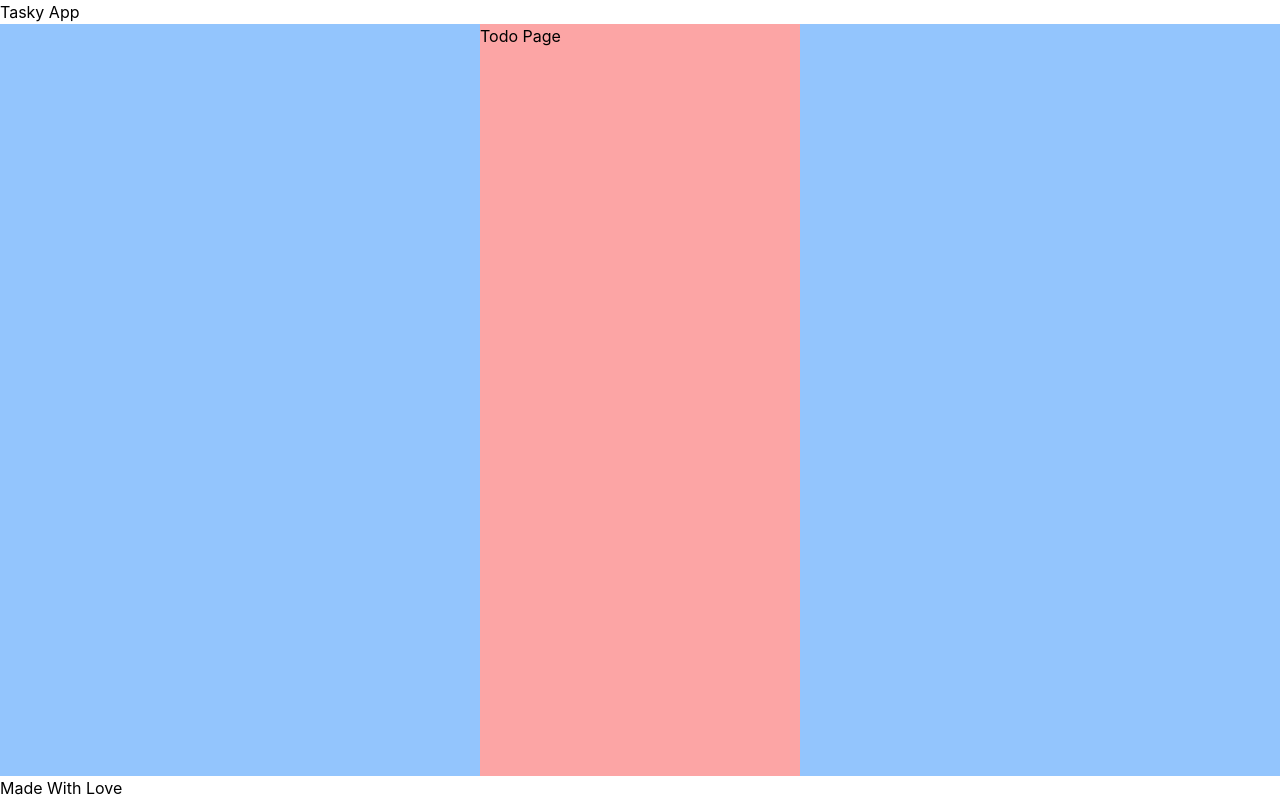
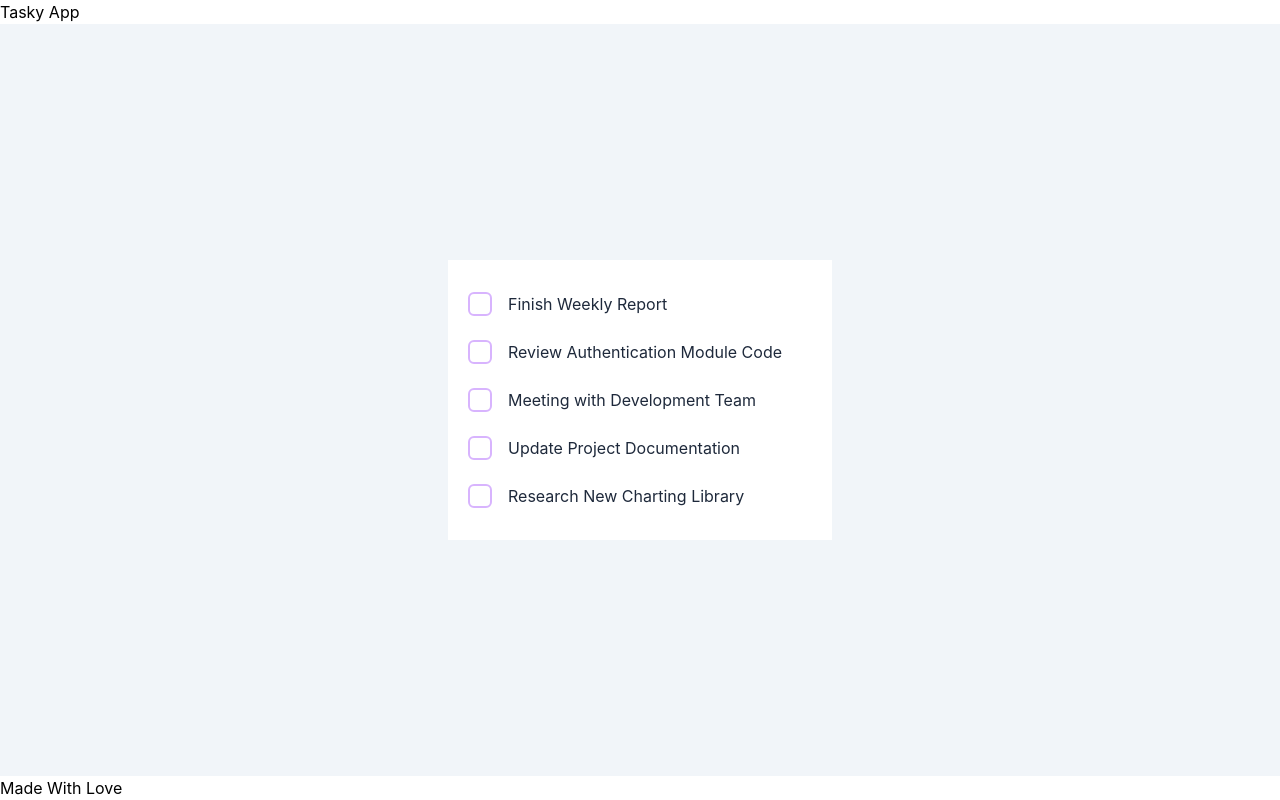
Before and after one commit to agusp-dev/tasky, a React (Vite) app: page / in a window 1280 px wide. Built offline with nearby package versions, Linux system fonts and the light colour scheme.

Commit message:
feat: add task item components - add checked task styling

```diff
--- a/src/layout/PageContainer/index.tsx
+++ b/src/layout/PageContainer/index.tsx
@@ -4,7 +4,7 @@ type Props = {
 
 export const PageContainer: React.FC<Props> = ({ children }) => {
   return (
-    <div className='w-full flex-1 flex justify-center bg-blue-300 px-2'>
+    <div className='w-full flex-1 flex justify-center bg-slate-100 px-2'>
       { children }
     </div>
   )
--- /dev/null
+++ b/src/mock/index.ts
@@ -0,0 +1 @@
+export { taskItems } from './taskItems'
--- /dev/null
+++ b/src/mock/taskItems.ts
@@ -0,0 +1,33 @@
+import { type TaskItem } from '~/types'
+
+export const taskItems: TaskItem[] = [{
+  id: '1',
+  title: 'Finish Weekly Report',
+  description: '',
+  createdAt: '',
+  status: 'pending'
+}, {
+  id: '2',
+  title: 'Review Authentication Module Code',
+  description: '',
+  createdAt: '',
+  status: 'pending'
+}, {
+  id: '3',
+  title: 'Meeting with Development Team',
+  description: '',
+  createdAt: '',
+  status: 'pending'
+}, {
+  id: '4',
+  title: 'Update Project Documentation',
+  description: '',
+  createdAt: '',
+  status: 'pending'
+}, {
+  id: '5',
+  title: 'Research New Charting Library',
+  description: '',
+  createdAt: '',
+  status: 'pending'
+}]
--- /dev/null
+++ b/src/ui/components/TaskItem/index.tsx
@@ -0,0 +1,35 @@
+import { useState } from 'react'
+import { Field, Checkbox, Label } from '@headlessui/react'
+import { CheckIcon } from '@heroicons/react/16/solid'
+import { TaskItem as TastItemType } from '~/types'
+
+export const TaskItem: React.FC<TastItemType> = ({
+  id,
+  title,
+  description,
+  createdAt,
+  status
+}) => {
+
+  console.log(id, title, description, createdAt, status)
+  const [checked, setChecked] = useState(false)
+
+  return (
+    <li className='py-3'>
+      <Field className='flex items-center gap-4'>
+        <Checkbox
+          className='group size-6 rounded-md border-2 border-purple-300 flex justify-center items-center'
+          checked={ checked }
+          onChange={ setChecked }
+        >
+          {checked && <CheckIcon className='fill-purple-700' />}
+        </Checkbox>
+        <Label
+          className={ `text-slate-800 ${ checked ? 'font-light line-through' : 'font-normal' }` }
+        >
+          { title }
+        </Label>
+      </Field>
+    </li>
+  )
+}
--- a/src/ui/components/index.ts
+++ b/src/ui/components/index.ts
@@ -1 +1,2 @@
 export { Footer } from './Footer'
+export { TaskItem } from './TaskItem'
--- a/src/ui/pages/TodoPage/index.tsx
+++ b/src/ui/pages/TodoPage/index.tsx
@@ -1,8 +1,19 @@
+import { TaskItem } from '~/ui/components'
+import { taskItems } from '~/mock'
 
 export const TodoPage = () => {
   return (
-    <div className='w-80 bg-red-300'>
-      <p>Todo Page</p>
+    <div className='w-96 flex items-center'>
+      <div className='w-full bg-white p-5'>
+        <ul>
+          {taskItems?.map(ti => (
+            <TaskItem
+              key={ti?.id}
+              { ...ti }
+            />
+          ))}
+        </ul>
+      </div>
     </div>
   )
 }
```
Also changed, not shown: src/types.d.ts (added, +7 -0 lines).
